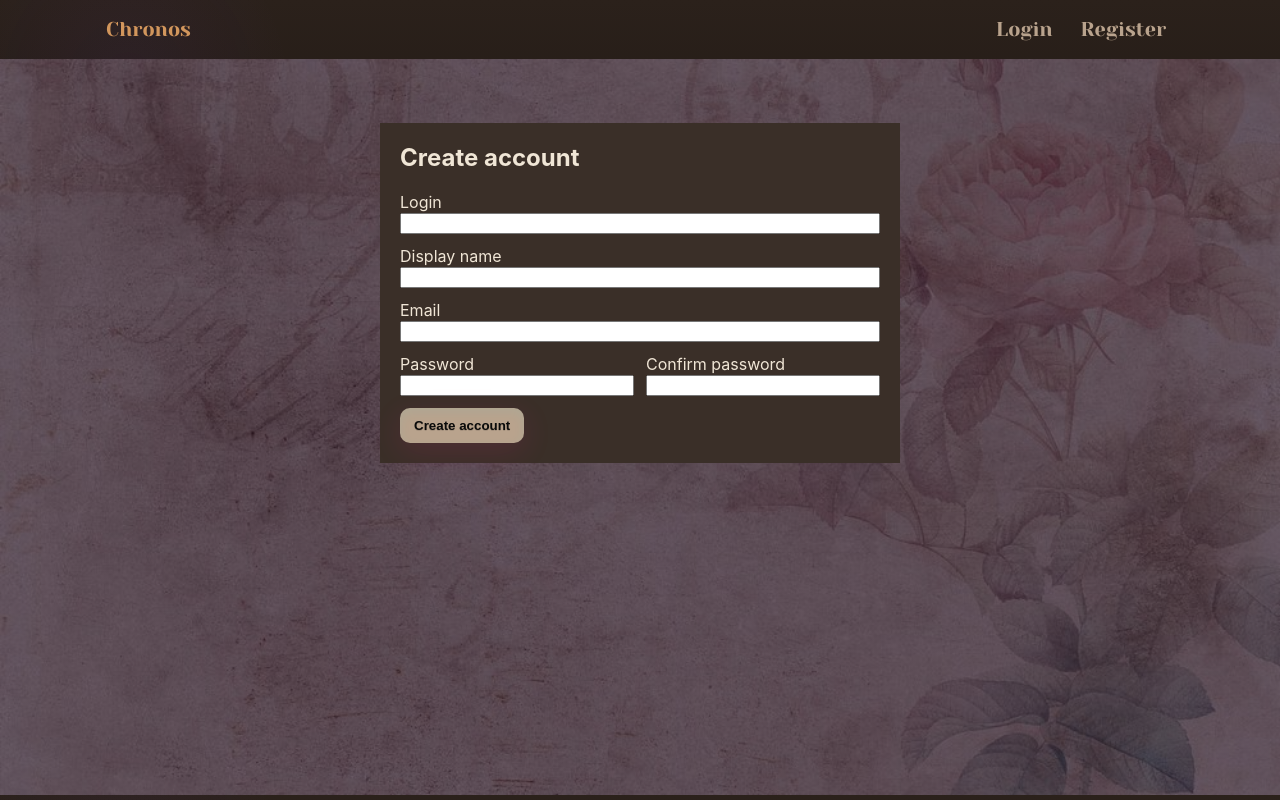
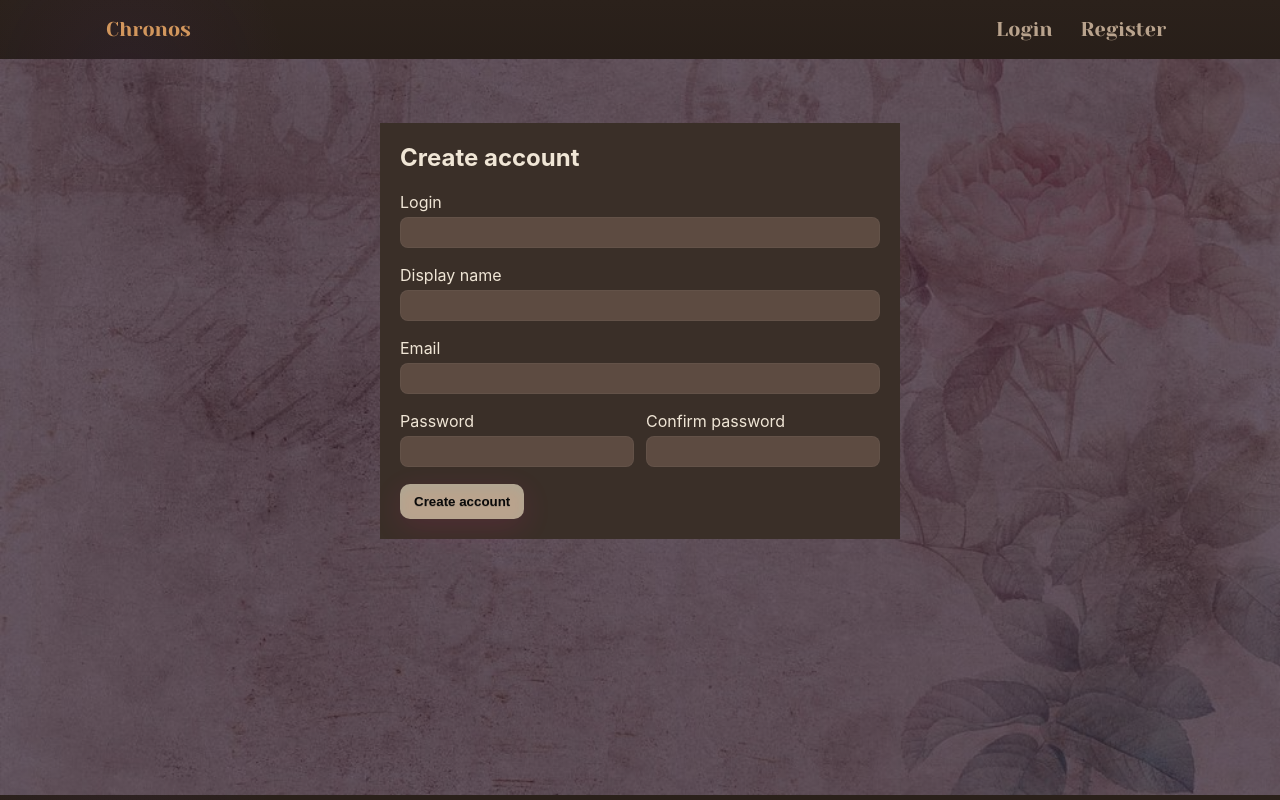
Before and after one commit to Butterfly2112/Chronos, a React (Vite) app in the folder frontend/: page /register in a window 1280 px wide. Built offline with nearby package versions, Linux system fonts and the light colour scheme; no server answers; a web font is replaced by a local one.

Commit message:
error output and input data validation

```diff
--- a/frontend/package.json
+++ b/frontend/package.json
@@ -12,7 +12,10 @@
     "react-dom": "^18.2.0",
     "react-router-dom": "^6.14.1",
     "axios": "^1.4.0",
-    "date-fns": "^2.30.0"
+    "date-fns": "^2.30.0",
+    "react-hook-form": "^7.45.1",
+    "yup": "^1.2.0",
+    "@hookform/resolvers": "^3.1.0"
   },
   "devDependencies": {
     "vite": "^5.0.0",
--- a/frontend/src/pages/ConfirmEmail.jsx
+++ b/frontend/src/pages/ConfirmEmail.jsx
@@ -9,7 +9,6 @@ export default function ConfirmEmail(){
   const calledRef = useRef(false)
 
   useEffect(()=>{
-    // prevent duplicate confirm calls in React Strict Mode (dev)
     if (calledRef.current) return
     const params = new URLSearchParams(search)
     const statusParam = params.get('status')
@@ -69,7 +68,7 @@ export default function ConfirmEmail(){
                 <h2 style={{color:'#16a34a', marginTop:8}}>Your account has been confirmed</h2>
                 <p style={{marginTop:8, fontFamily:'initial'}}>{status.message || 'Thank you — your account is now active.'}</p>
                 <div style={{display:'flex', gap:12, justifyContent:'center', marginTop:18}}>
-                  <button onClick={()=>navigate('/login')} style={{padding:'10px 14px', background:'#3b82f6', color:'#fff', border:'none', borderRadius:6}}>Go to Login</button>
+                  <button onClick={()=>navigate('/login')} style={{padding:'10px 14px', background:'#d2965c', color:'#fff', border:'none', borderRadius:6}}>Go to Login</button>
                   <button onClick={()=>navigate('/')} style={{padding:'10px 14px', background:'transparent', color:'#374151', border:'1px solid #e5e7eb', borderRadius:6}}>Home</button>
                 </div>
               </div>
@@ -77,7 +76,7 @@ export default function ConfirmEmail(){
               <div>
                 <div style={{fontSize:56, color:'rgba(239,68,68,0.9)', lineHeight:1}}>✖︎</div>
                 <h2 style={{color:'rgba(239,68,68,0.9)', marginTop:8}}>Confirmation failed</h2>
-                <p style={{marginTop:8, fontFamily:'initial'}}>{status.message || 'Failed to confirm your account.'}</p>
+                {status.message && <div role="alert" className="app-error">{status.message}</div>}
                 <div style={{display:'flex', gap:12, justifyContent:'center', marginTop:18}}>
                   <button onClick={()=>navigate('/register')} style={{padding:'10px 14px', background:'#ef4444', color:'#fff', border:'none', borderRadius:6}}>Try again</button>
                   <button onClick={()=>navigate('/')} style={{padding:'10px 14px', background:'transparent', color:'#374151', border:'1px solid #e5e7eb', borderRadius:6}}>Home</button>
--- a/frontend/src/pages/Login.jsx
+++ b/frontend/src/pages/Login.jsx
@@ -1,43 +1,42 @@
-import React, { useState, useContext } from 'react'
+import React, { useContext, useState } from 'react'
 import { useNavigate } from 'react-router-dom'
 import api from '../services/api'
 import { AuthContext } from '../contexts/AuthContext'
 import usePlaywriteFont from '../hooks/usePlaywriteFont'
+import { useForm } from 'react-hook-form'
+import { yupResolver } from '@hookform/resolvers/yup'
+import * as yup from 'yup'
+import mapServerError from '../utils/errorMapper'
+
+const schema = yup.object({
+  identifier: yup.string().email('Invalid email address').required('Email is required'),
+  password: yup.string().required('Password is required')
+}).required()
 
 export default function Login(){
-  const [email,setEmail] = useState('')
-  const [password,setPassword] = useState('')
-  const [error,setError] = useState(null)
+  const { setUser } = useContext(AuthContext)
+  const [serverError,setServerError] = useState(null)
   const [loading,setLoading] = useState(false)
   const navigate = useNavigate()
-  const { setUser } = useContext(AuthContext)
   usePlaywriteFont()
 
-  async function submit(e){
-    e.preventDefault()
-    setError(null)
+  const { register, handleSubmit, formState: { errors } } = useForm({
+    resolver: yupResolver(schema)
+  })
+
+  async function onSubmit(data){
+    setServerError(null)
     setLoading(true)
     try{
-      const res = await api.post('/auth/login', { identifier: email, password })
+      const res = await api.post('/auth/login', { identifier: data.identifier, password: data.password })
       if(res.data?.user){
         setUser(res.data.user)
       }
       if(res.data?.token) localStorage.setItem('chronos_token', res.data.token)
       navigate('/dashboard')
     }catch(err){
-      // Покращене повідомлення про помилку: беремо message з відповіді бекенду або приводимо error до рядка
-      const apiData = err?.response?.data
-      let msg = apiData?.message || apiData?.error || err?.message || 'Login failed'
-      if (msg && typeof msg === 'object') {
-        try{
-          msg = msg.message || JSON.stringify(msg)
-        }catch(e){
-          msg = 'Login failed'
-        }
-      }
-      setError(msg)
-    }
-    finally{
+      setServerError(mapServerError(err))
+    }finally{
       setLoading(false)
     }
   }
@@ -46,16 +45,18 @@ export default function Login(){
     <div className="full-screen bg-auth playwrite">
       <div style={{maxWidth:420, margin:'0 auto', background:'var(--card)', padding:20}}>
         <h2>Login</h2>
-        <form onSubmit={submit}>
+        <form onSubmit={handleSubmit(onSubmit)}>
           <div style={{marginBottom:12}}>
-            <label>Login or email</label>
-            <input value={email} onChange={e=>setEmail(e.target.value)} required style={{width:'100%'}} />
+            <label>Email</label>
+            <input {...register('identifier')} type="email" className="form-input" />
+            {errors.identifier && <div className="form-error">{errors.identifier.message}</div>}
           </div>
           <div style={{marginBottom:12}}>
             <label>Password</label>
-            <input value={password} onChange={e=>setPassword(e.target.value)} type="password" required style={{width:'100%'}} />
+            <input {...register('password')} type="password" className="form-input" />
+            {errors.password && <div className="form-error">{errors.password.message}</div>}
           </div>
-          {error && <div role="alert" style={{color:'white', background:'rgba(239, 68, 68, 0.62)', padding:8, borderRadius:4, marginBottom:8, fontFamily:'initial'}}>{error}</div>}
+          {serverError && <div role="alert" className="app-error">{serverError}</div>}
           <button type="submit" disabled={loading}>{loading ? 'Signing in...' : 'Sign in'}</button>
         </form>
       </div>
--- a/frontend/src/pages/Register.jsx
+++ b/frontend/src/pages/Register.jsx
@@ -2,59 +2,68 @@ import React, { useState } from 'react'
 import { useNavigate } from 'react-router-dom'
 import api from '../services/api'
 import usePlaywriteFont from '../hooks/usePlaywriteFont'
+import { useForm } from 'react-hook-form'
+import { yupResolver } from '@hookform/resolvers/yup'
+import * as yup from 'yup'
+import mapServerError from '../utils/errorMapper'
+
+const schema = yup.object({
+  login: yup.string().required('Login is required'),
+  username: yup.string().required('Display name is required'),
+  email: yup.string().email('Invalid email address').required('Email is required'),
+  password: yup.string()
+    .required('Password is required')
+    .test('password-strength', 'Password must be at least 8 characters and include letters and numbers', value => {
+      if (!value) return false
+      return value.length >= 8 && /(?=.*[0-9])(?=.*[A-Za-z])/.test(value)
+    }),
+  confirm_password: yup.string()
+    .oneOf([yup.ref('password')], 'Passwords must match')
+    .required('Please confirm your password')
+}).required()
 
 export default function Register(){
-  const [login, setLogin] = useState('')
-  const [username,setUsername] = useState('')
-  const [email,setEmail] = useState('')
-  const [password,setPassword] = useState('')
-  const [confirmPassword,setConfirmPassword] = useState('')
-  const [error,setError] = useState(null)
+  const [serverError,setServerError] = useState(null)
   const [loading,setLoading] = useState(false)
   const navigate = useNavigate()
   usePlaywriteFont()
 
-  async function submit(e){
-    e.preventDefault()
-    setError(null)
-    if(password !== confirmPassword){
-      setError('Паролі не співпадають')
-      return
-    }
+  const { register, handleSubmit, formState: { errors } } = useForm({
+    resolver: yupResolver(schema)
+  })
 
+  async function onSubmit(data){
+    setServerError(null)
     setLoading(true)
     try{
       const payload = {
-        login,
-        username,
-        email,
-        password,
-        confirm_password: confirmPassword,
+        login: data.login,
+        username: data.username,
+        email: data.email,
+        password: data.password,
+        confirm_password: data.confirm_password
       }
 
       const res = await api.post('/auth/register', payload)
 
-      // Якщо бекенд повертає токен — зберігаємо і переходимо на дашборд
       if(res.data?.token){
         localStorage.setItem('chronos_token', res.data.token)
         navigate('/dashboard')
         return
       }
 
-      // Якщо токен не повернуто — пробуємо авторизуватися відразу
+      // try auto-login if token not returned
       try{
-        const loginRes = await api.post('/auth/login', { email, password })
+        const loginRes = await api.post('/auth/login', { email: data.email, password: data.password })
         if(loginRes.data?.token){
           localStorage.setItem('chronos_token', loginRes.data.token)
         }
         navigate('/dashboard')
       }catch(loginErr){
-        // Якщо авто-логін не вдався — переводимо на сторінку входу
         navigate('/login')
       }
     }catch(err){
-      // Показуємо повідомлення про помилку з відповіді бекенду або загальну помилку
-      setError(err.response?.data?.message || err.response?.data?.error || err.message)
+      setServerError(mapServerError(err))
     }finally{
       setLoading(false)
     }
@@ -64,30 +73,35 @@ export default function Register(){
     <div className="full-screen bg-auth playwrite">
       <div style={{maxWidth:520, margin:'0 auto', background:'var(--card)', padding:20}}>
         <h2>Create account</h2>
-        <form onSubmit={submit}>
+        <form onSubmit={handleSubmit(onSubmit)}>
           <div style={{marginBottom:12}}>
             <label>Login</label>
-            <input value={login} onChange={e=>setLogin(e.target.value)} required style={{width:'100%'}} />
+            <input {...register('login')} className="form-input" />
+            {errors.login && <div className="form-error">{errors.login.message}</div>}
           </div>
           <div style={{marginBottom:12}}>
             <label>Display name</label>
-            <input value={username} onChange={e=>setUsername(e.target.value)} required style={{width:'100%'}} />
+            <input {...register('username')} className="form-input" />
+            {errors.username && <div className="form-error">{errors.username.message}</div>}
           </div>
           <div style={{marginBottom:12}}>
             <label>Email</label>
-            <input value={email} onChange={e=>setEmail(e.target.value)} required style={{width:'100%'}} />
+            <input {...register('email')} type="email" className="form-input" />
+            {errors.email && <div className="form-error">{errors.email.message}</div>}
           </div>
           <div style={{display:'flex', gap:12, marginBottom:12}}>
             <div style={{flex:1}}>
               <label>Password</label>
-              <input value={password} onChange={e=>setPassword(e.target.value)} type="password" required style={{width:'100%'}} />
+              <input {...register('password')} type="password" className="form-input" />
+              {errors.password && <div className="form-error">{errors.password.message}</div>}
             </div>
             <div style={{flex:1}}>
               <label>Confirm password</label>
-              <input value={confirmPassword} onChange={e=>setConfirmPassword(e.target.value)} type="password" required style={{width:'100%'}} />
+              <input {...register('confirm_password')} type="password" className="form-input" />
+              {errors.confirm_password && <div className="form-error">{errors.confirm_password.message}</div>}
             </div>
           </div>
-          {error && <div style={{color:'rgba(239, 68, 68, 0.62)',marginBottom:8, fontFamily:'initial'}}>{error}</div>}
+          {serverError && <div role="alert" className="app-error">{serverError}</div>}
           <button type="submit" disabled={loading}>{loading ? 'Creating...' : 'Create account'}</button>
         </form>
       </div>
--- a/frontend/src/styles/components.css
+++ b/frontend/src/styles/components.css
@@ -49,17 +49,18 @@
 
 .form-input {
   width: 100%;
-  padding: 10px 12px;
+  padding: 7px 8px;
+  margin: 5px 0;
   border-radius: 8px;
   border: 1px solid rgba(255,255,255,0.04);
   outline: none;
-  background: rgba(255,255,255,0.01);
+  background: #5d4b41;
   color: var(--text);
 }
 
 .form-input:focus {
   box-shadow: 0 8px 30px rgba(124,58,237,0.08);
-  border-color: var(--accent-2);
+  border-color: var(--card);
 }
 
 .btn-ghost,
@@ -121,3 +122,20 @@ button.nav-link:hover,
   color: var(--text) !important;
   background: rgba(0,230,255,0.04) !important;
 }
+
+.app-error {
+  color: #fff;
+  background: rgba(239,68,68,0.85);
+  padding: 10px 12px;
+  border-radius: 8px;
+  margin-bottom: 8px;
+  font-family: initial;
+  font-size: 14px;
+}
+
+.form-error {
+  color: rgba(239,68,68,0.95);
+  font-size: 13px;
+  margin-top: 6px;
+  font-family: initial;
+}
--- /dev/null
+++ b/frontend/src/utils/errorMapper.js
@@ -0,0 +1,17 @@
+export default function mapServerError(err) {
+  const apiMessage = err?.response?.data?.message || err?.response?.data?.error || err?.message || ''
+  const msg = String(apiMessage || '').toLowerCase()
+
+  if (!apiMessage) return 'An unexpected error occurred.'
+
+  if (/login already in use|login already exists/i.test(msg)) return 'Login already in use.'
+  if (/email already in use|email already exists/i.test(msg)) return 'Email already in use.'
+  if (/confirm password does not match|passwords do not match/i.test(msg)) return 'Confirm password does not match password.'
+  if (/all fields are required/i.test(msg)) return 'All fields are required.'
+  if (/not authenticated/i.test(msg)) return 'Not authenticated. Please log in.'
+  if (/invalid token|already confirmed|already verified/i.test(msg)) return 'This email is already verified.'
+  if (/invalid email/i.test(msg)) return 'Invalid email address.'
+  if (/invalid email, login or password|invalid email or password|invalid email or login/i.test(msg)) return 'Invalid credentials.'
+
+  return typeof apiMessage === 'string' ? apiMessage : 'An unexpected error occurred.'
+}
```
